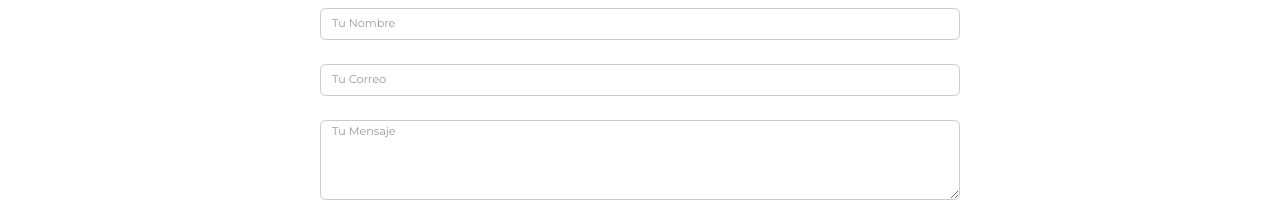
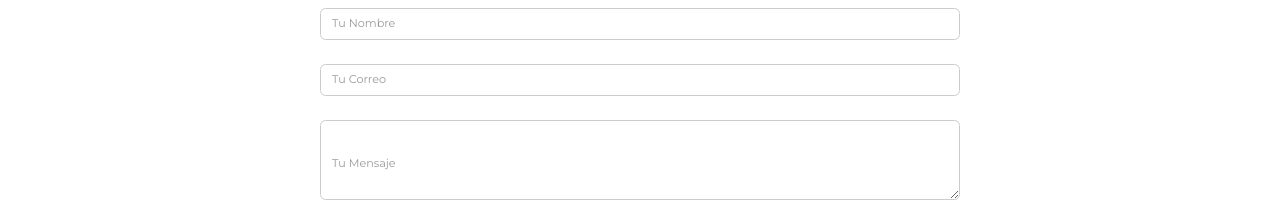
Before and after one commit to santic4/portafolioSantiago, a React (Create React App) app: page / in a window 1280 px wide. Shown: the part 3400-3623 px from the top of the page. Built offline with nearby package versions, Linux system fonts and the light colour scheme.

Commit message:
fix margin

```diff
--- a/src/components/Contact.css
+++ b/src/components/Contact.css
@@ -49,10 +49,6 @@
   color: #999;
   pointer-events: none;
   transition: all 0.3s ease;
-}
-
-.form-group .message-label {
-  margin-top: -4vh;
 }
 
 .form-group input:focus + label,
```
